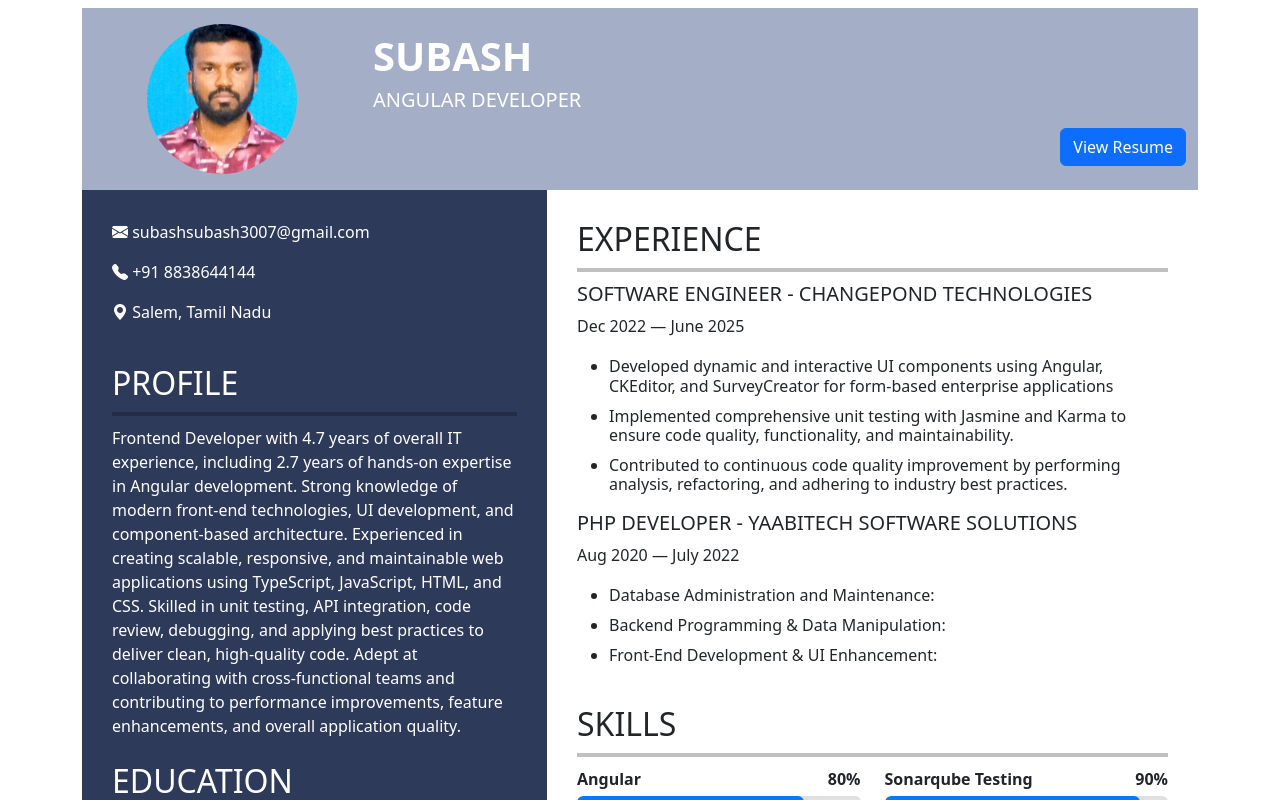
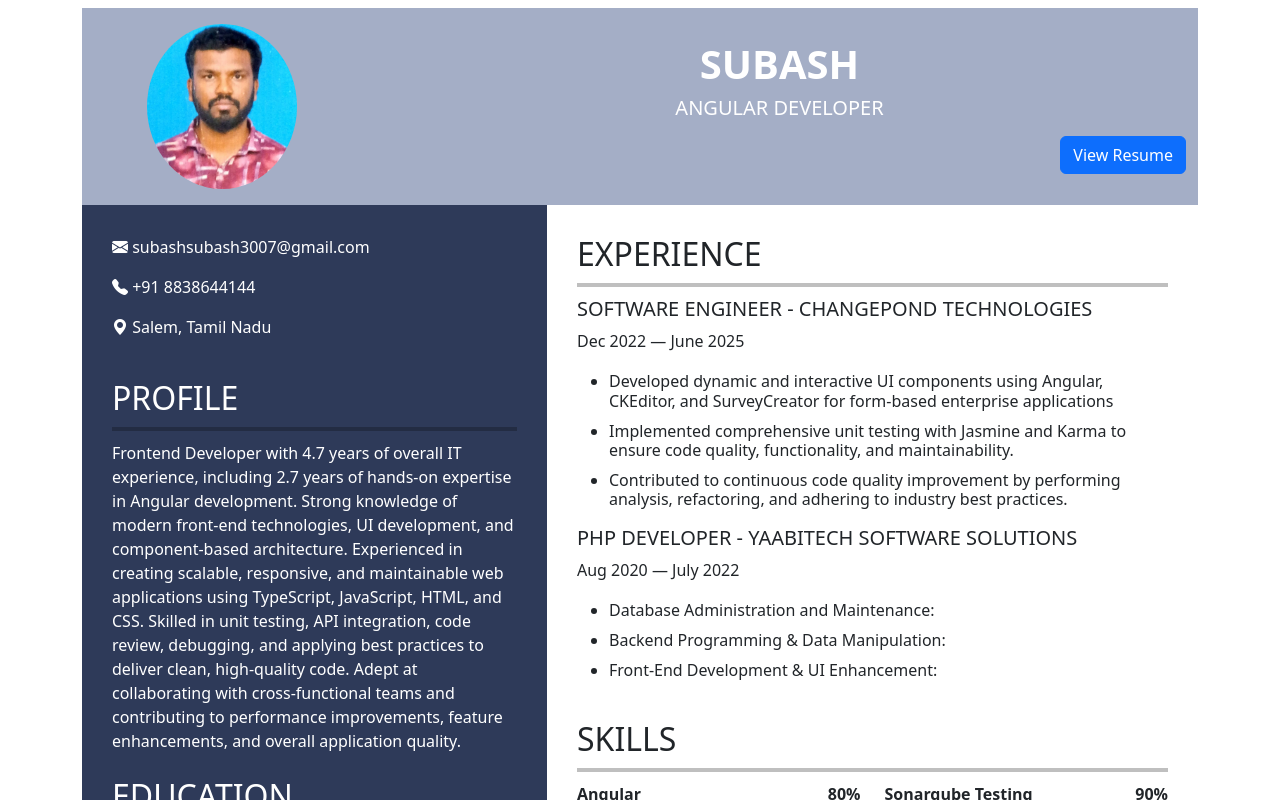
Before and after one commit to subash-balakrishnan/MyResume, an Angular app: page / in a window 1280 px wide. Shown: the top 800 px of the page. Built offline with nearby package versions, Linux system fonts and the light colour scheme.

Commit message:
Text alignment in the header section

```diff
--- a/src/app/app.component.html
+++ b/src/app/app.component.html
@@ -7,22 +7,27 @@
           <!-- Left Column: Profile Image -->
           <div class="col-md-3 text-center">
             <img src="profileImage.jpg" class="img-fluid rounded-circle"
-              style="width: 150px; height: 150px; object-fit: cover;" alt="Profile Photo">
+              style="width: 150px; height: 165px; object-fit: cover;" alt="Profile Photo">
           </div>
 
           <!-- Right Column: Name + Title + Button -->
-          <div class="col-md-9 text-center text-md-start">
+          <div class="col-md-9">
 
-            <h1 class="fw-bold">SUBASH</h1>
-            <h2 class="h5">ANGULAR DEVELOPER</h2>
+            <!-- Center Name + Title ALWAYS -->
+            <div class="text-center">
+              <h1 class="fw-bold">SUBASH</h1>
+              <h2 class="h5">ANGULAR DEVELOPER</h2>
+            </div>
 
-            <div class="d-flex justify-content-md-end justify-content-center mt-3">
+            <!-- Button: center on mobile, right on desktop -->
+            <div class="d-flex justify-content-center justify-content-md-end mt-3">
               <button onclick="window.open('My_Resume.pdf', '_blank')" class="btn btn-primary">
                 View Resume
               </button>
             </div>
 
           </div>
+
 
         </div>
       </div>
```
